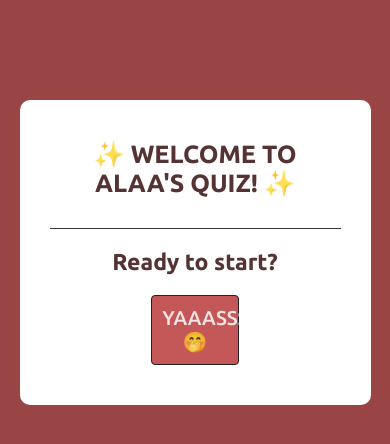
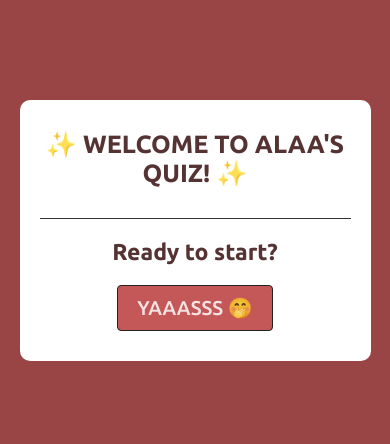
Before and after one commit to 2211844495/my-quiz-website, a plain HTML site: page index.html in a window 390 px wide. Drawn offline with Linux system fonts and the light colour scheme; a web font is replaced by a local one.

Commit message:
Update index.css

```diff
--- a/index.css
+++ b/index.css
@@ -114,3 +114,35 @@ body {
 .incorrect {
   background: #cb434386;
 }
+
+
+
+@media only screen and (max-width: 767px) {
+
+    #startBtn {
+        background: #c45757;
+      color: #ffffffd4;
+      font-size: 20px;
+      font-weight: 500;
+      width: 50%;
+      border: 1px solid #222;
+      padding: 10px;
+      margin: 10px 0;
+      text-align: center;
+      border-radius: 4px;
+      cursor: pointer;
+      transition: 0.3s;
+      align-self: center;
+    }
+    .app {
+        padding: 20px;
+    }
+    .happy {
+        margin-left: 10px;
+        display: none;
+        flex-direction: column;
+        align-items: center;
+        width: 300px;
+        height: 200px;
+    }
+}
```
